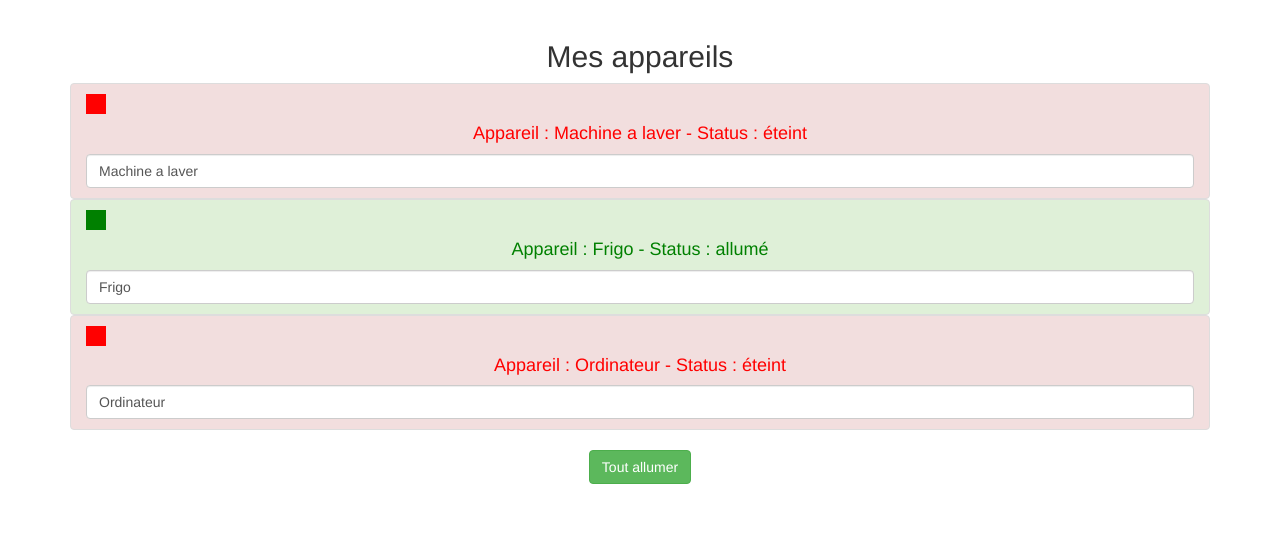
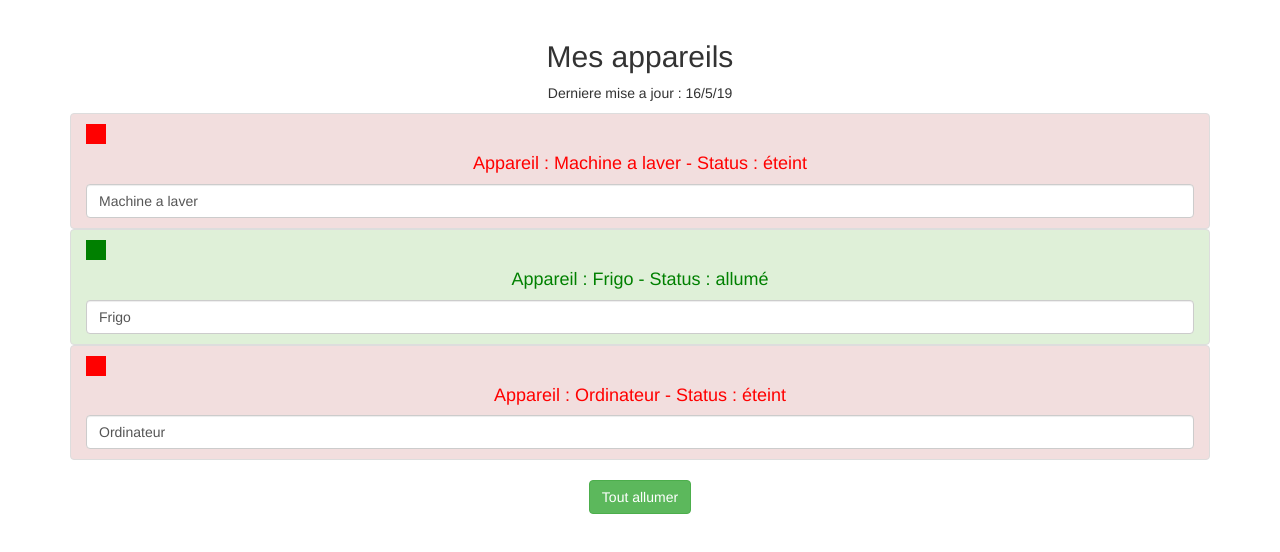
Before and after one commit to jordan62300/angular-first-project, an Angular app: page / in a window 1280 px wide. Shown: the top 552 px of the page. Built offline with nearby package versions, Linux system fonts and the light colour scheme.

Commit message:
ajout de la fonction de mise a jour de la date

```diff
--- a/src/app/app.component.html
+++ b/src/app/app.component.html
@@ -7,6 +7,7 @@
     <div class="row">
       <div class="col-xs-12">
         <h2>Mes appareils</h2>
+        <p>Derniere mise a jour : {{ lastUpdate | async | date: 'd/M/yy' | uppercase}} </p>
         <ul class="list-group">
          <app-appareil *ngFor="let appareil of appareils"
                        [appareilName]="appareil.name"
--- a/src/app/app.component.ts
+++ b/src/app/app.component.ts
@@ -8,6 +8,15 @@ import { Component } from '@angular/core';
 export class AppComponent {
 
   isAuth: boolean = false;
+  lastUpdate = new Promise((resolve, reject)=> {
+    const date = new Date();
+    setTimeout(
+      ()=>
+      {
+      resolve(date);
+    },2000
+    );
+  });
 
   appareils = [
     {
```
